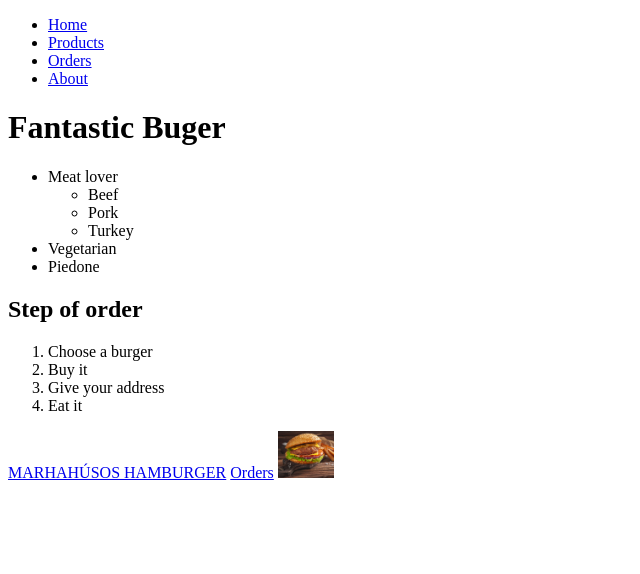
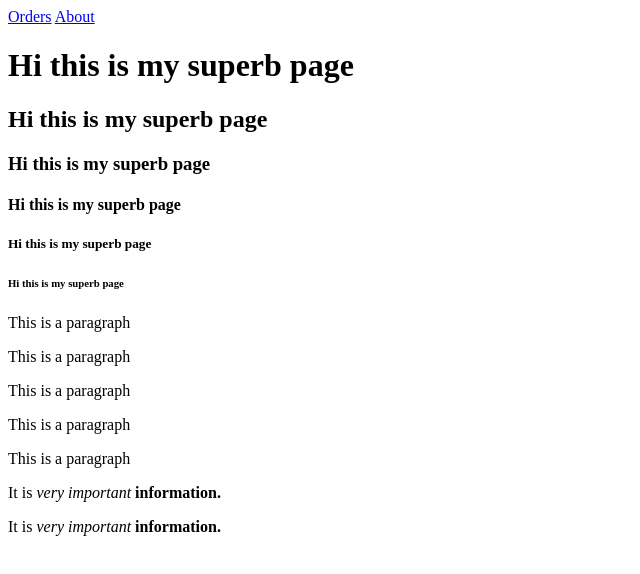
Before and after one commit to kemenyalbert/kemenyalbert.github.io, a plain HTML site: page index.html in a window 1280 px wide. Shown: the whole page, without its empty margins (0-640 px from the left). Drawn offline with Linux system fonts and the light colour scheme.

Commit message:
Init page

```diff
--- a/index.html
+++ b/index.html
@@ -4,71 +4,28 @@
 <head>
     <meta charset="UTF-8">
     <meta name="viewport" content="width=device-width, initial-scale=1.0">
-    <title>Egy szuper oldal</title>
+    <title>Ez egy szuper oldal</title>
 </head>
 
 <body>
 
-    <ul>
-        <li>
-            <a href="/">Home</a>
-        </li>
-        <li>
-            <a href="/pages/products.html">Products</a>
-        </li>
-        <li>
-            <a href="/pages/orders.html">Orders</a>
-        </li>
-        <li>
-            <a href="/about.html">About</a>
-        </li>
+    <a href="/pages/orders.html">Orders</a>
+    <a href="/about.html">About</a>
+    <h1>Hi this is my superb page</h1>
+    <h2>Hi this is my superb page</h2>
+    <h3>Hi this is my superb page</h3>
+    <h4>Hi this is my superb page</h4>
+    <h5>Hi this is my superb page</h5>
+    <h6>Hi this is my superb page</h6>
 
+    <P>This is a paragraph</P>
+    <P>This is a paragraph</P>
+    <P>This is a paragraph</P>
+    <P>This is a paragraph</P>
+    <P>This is a paragraph</P>
 
-
-
-
-    </ul>
-
-    <h1>Fantastic Buger</h1>
-    <ul>
-        <li>
-            Meat lover
-            <ul>
-                <li>Beef</li>
-                <li>Pork</li>
-                <li>Turkey</li>
-            </ul>
-
-        <li>Vegetarian</li>
-
-        <li>Piedone</li>
-
-
-    </ul>
-    <H2>Step of order</H2>
-    <ol>
-        <li>Choose a burger</li>
-        <Li>Buy it</Li>
-        <Li>Give your address</Li>
-        <li>Eat it</li>
-
-
-    </ol>
-
-
-    <a href="http://www.mindmegette.hu/marhahusos-hamburger.recept/">MARHAHÚSOS HAMBURGER</a>
-
-    <a href="pages/orders.html">Orders</a>
-
-    <a target="blank" href="http://www.mindmegette.hu/marhahusos-hamburger.recept">
-
-
-
-
-
-        <img width="56" src="img/burger.jpg" alt="tasty burger">
-
-    </a>
+    <P>It is <em>very important</em> <strong>information.</strong> </P>
+    <P>It is <i>very important</i> <b>information.</b> </P>
 </body>
 
 </html>
```
Also changed, not shown: about.html (+18 -16 lines), pages/index2.html (added, +57 -0 lines), pages/orders.html (+6 -11 lines), pages/products.html (+6 -11 lines), img/burger.jpg (deleted), pages/img/hamburger-212817.jpg (added), 1 other file.
